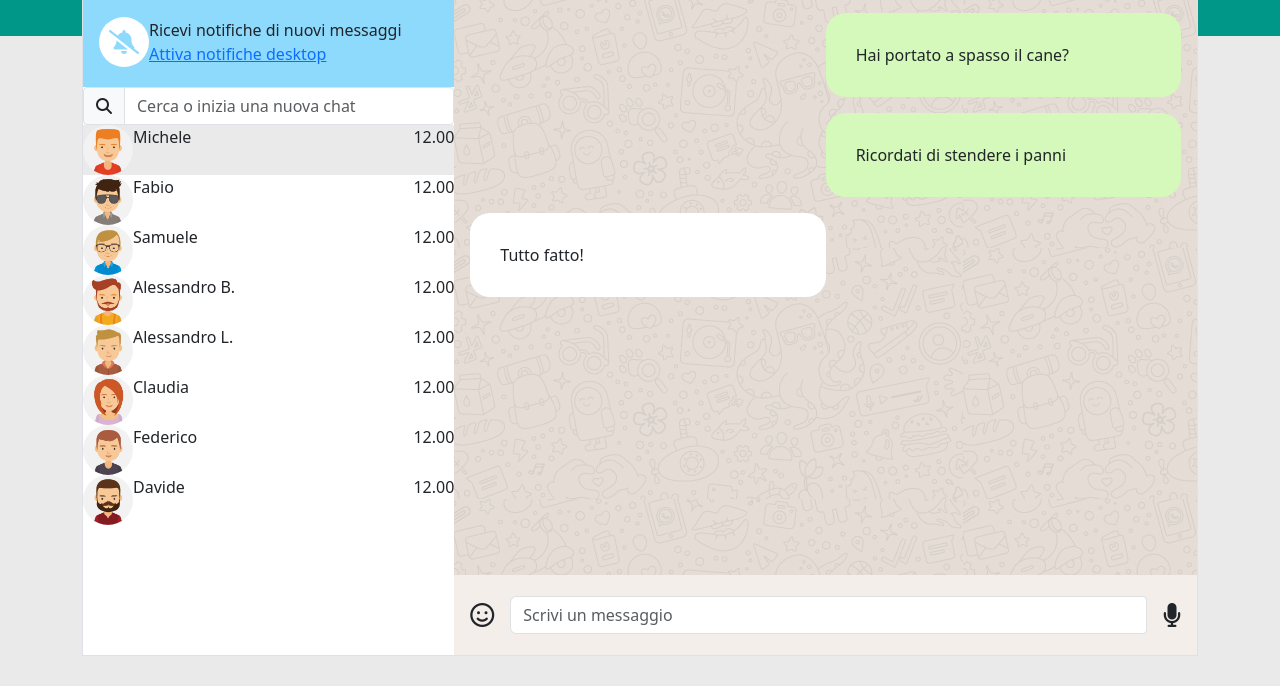
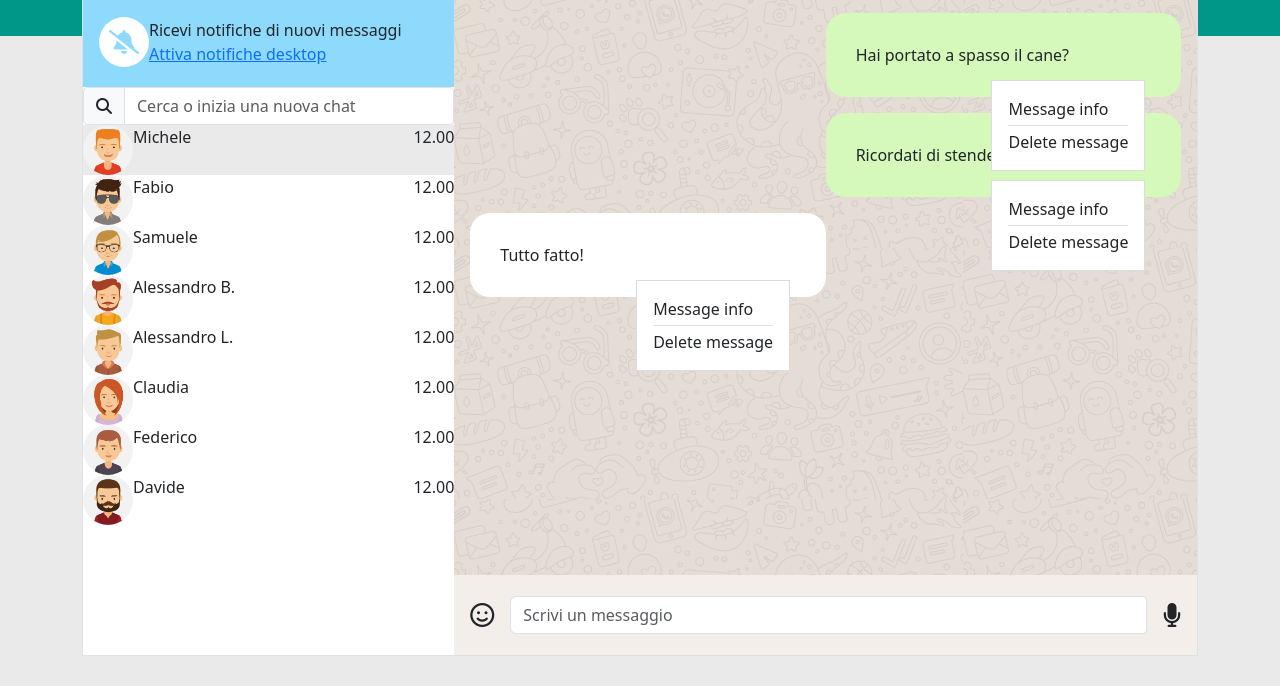
Before and after one commit to FrancescoFolgheraiter/vue-boolzapp, a plain HTML site: page index.html in a window 1280 px wide. Shown: the part 114-800 px from the top of the page. Drawn offline with nearby package versions, Linux system fonts and the light colour scheme.

Commit message:
add function dalete message

```diff
--- a/css/style.css
+++ b/css/style.css
@@ -101,9 +101,18 @@ main{
     background-color: var(--footer-color);
 }
 .card-message{
+    position:relative;
     width: 50%;
     padding:30px;
     border-radius: 20px;
+}
+.card-option{
+    position:absolute;
+    top: 80%;
+    right:10%;
+    z-index:1;
+    border:1px solid gainsboro;
+    background-color: white;
 }
 .sent{
     background-color: var(--first-msg-color);
--- a/index.html
+++ b/index.html
@@ -100,6 +100,10 @@
                                     }" >
                                         <div class="card-message" :class="(contacts[activeContact].messages[i].status =='sent') ? 'sent':'received' " >
                                             {{contacts[activeContact].messages[i].message}}
+                                            <div class="card-option p-3">
+                                                <div class="border-bottom pb-1 mb-1">Message info</div>
+                                                <div class="" @click="deleteMessage(i)">Delete message</div>
+                                            </div>
                                         </div>
                                     </div>
                                 </div>
--- a/js/scripts.js
+++ b/js/scripts.js
@@ -193,7 +193,6 @@ createApp({
             })
         },
         searchContact(){
-
             //reset all obj visible true
             if(this.whoFind.trim()==""){
                 for (let i = 0; i < this.contacts.length; i++) {
@@ -203,8 +202,8 @@ createApp({
             else{
                 //ricerca parola
                 for (let i = 0; i < this.contacts.length; i++) {
-                    const name = this.contacts[i].name.toUpperCase();
-                    this.whoFind = this.whoFind.toUpperCase()
+                    const name = this.contacts[i].name.toLowerCase();
+                    this.whoFind = this.whoFind.toLowerCase()
                     //imposto visible di tutti gli oggetti a false
                     if(name.includes(this.whoFind)){
                         this.contacts[i].visible=true;
@@ -212,10 +211,11 @@ createApp({
                     else{
                         this.contacts[i].visible=false;
                     }
-                    console.log(this.contacts[i])
-                    console.log(name.includes(this.whoFind))
                 }
             }
+        },
+        deleteMessage(index){
+            this.contacts[this.activeContact].messages.splice(index, 1)
         }
     }
   // Monto l'istanza di Vue in pagina
```
